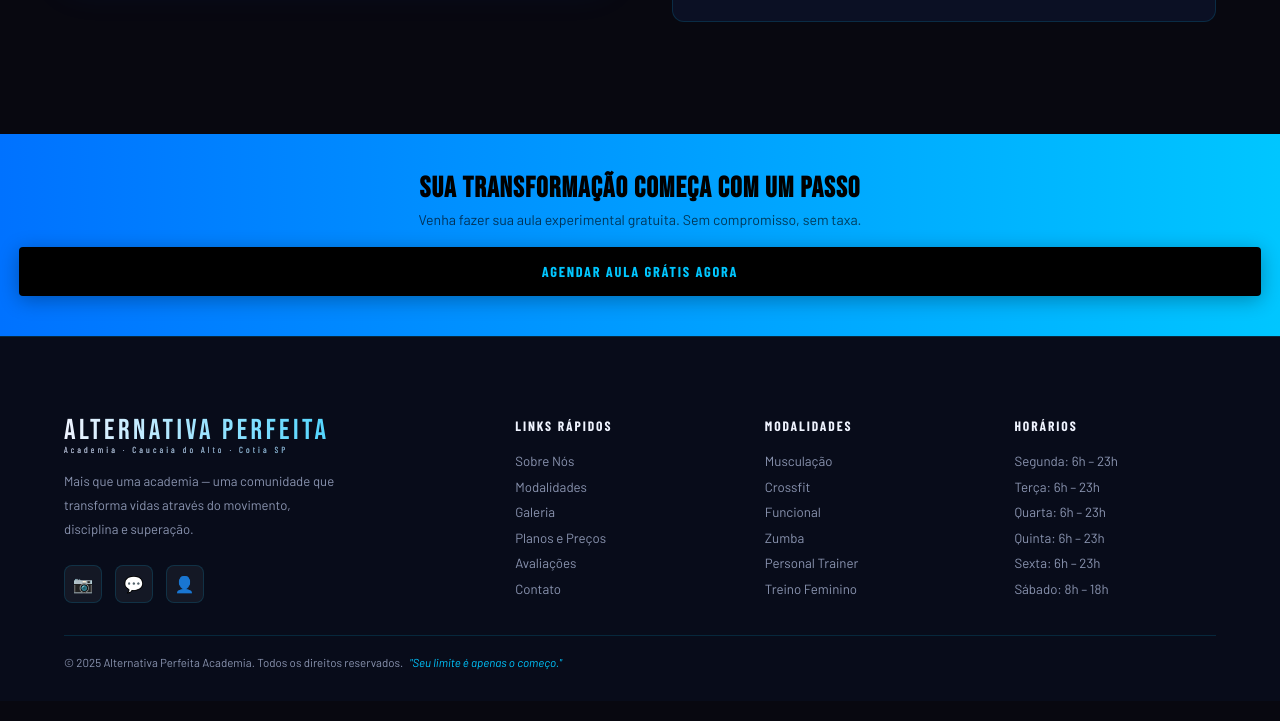
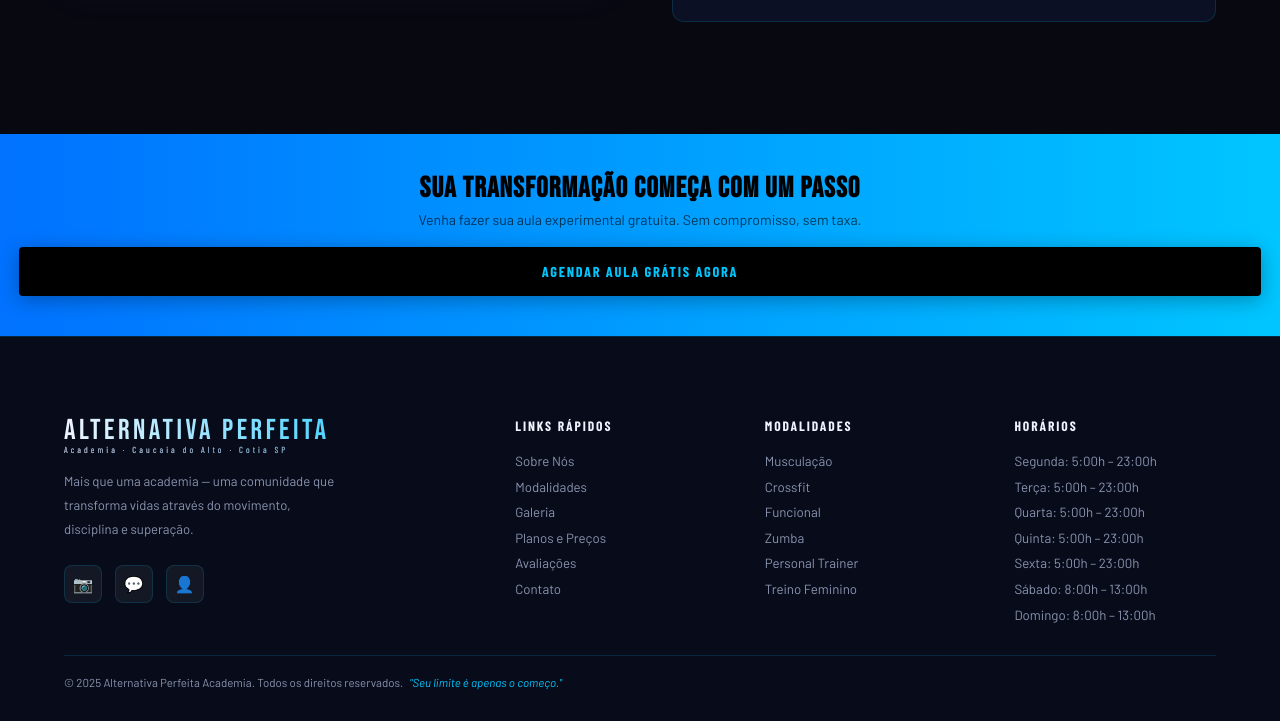
Before and after one commit to mateuis/alternativa2, a plain HTML site: page index.html in a window 1280 px wide. Shown: the part 8978-9699 px from the top of the page. Drawn offline with nearby package versions, Linux system fonts and the light colour scheme; a web font is replaced by a local one.

Commit message:
horario de funcionamento
atualização dos horarios reais

```diff
--- a/index.html
+++ b/index.html
@@ -601,12 +601,13 @@
       <div class="footer-col">
         <h4>Horários</h4>
         <ul>
-          <li>Segunda: 6h – 23h</li>
-          <li>Terça: 6h – 23h</li>
-          <li>Quarta: 6h – 23h</li>
-          <li>Quinta: 6h – 23h</li>
-          <li>Sexta: 6h – 23h</li>
-          <li>Sábado: 8h – 18h</li>
+          <li>Segunda: 5:00h – 23:00h</li>
+          <li>Terça: 5:00h – 23:00h</li>
+          <li>Quarta: 5:00h – 23:00h</li>
+          <li>Quinta: 5:00h – 23:00h</li>
+          <li>Sexta: 5:00h – 23:00h</li>
+          <li>Sábado: 8:00h – 13:00h</li>
+          <li>Domingo: 8:00h – 13:00h</li>
         </ul>
       </div>
     </div>
```
